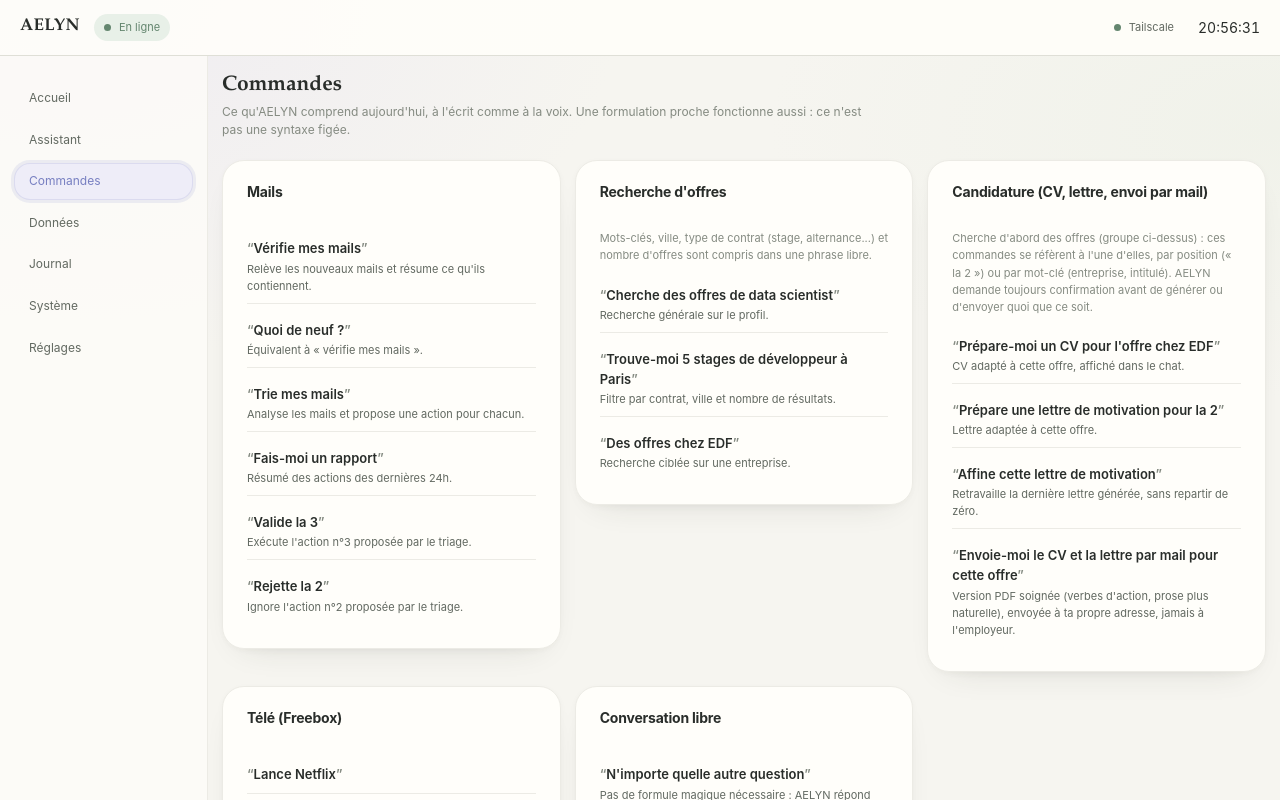
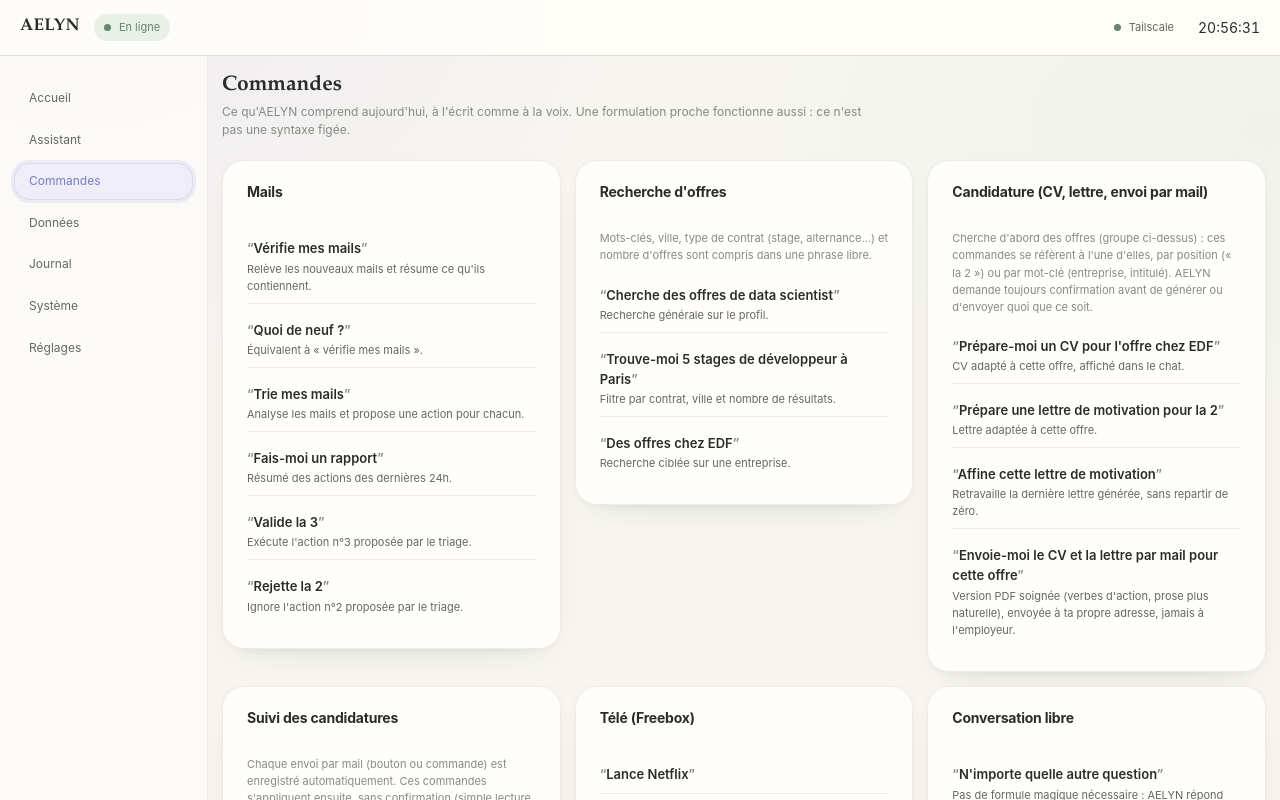
Before and after one commit to Djamal029/aelyn-lite, a React (Vite) app in the folder src/frontend/web/: page /commandes in a window 1280 px wide. Built offline with nearby package versions, Linux system fonts and the light colour scheme; no server answers.

Commit message:
Commandes : documente les nouveaux prompts de suivi des candidatures (ou en sont mes candidatures, marque ma candidature chez X comme ...)

```diff
--- a/src/frontend/web/src/pages/Commands.tsx
+++ b/src/frontend/web/src/pages/Commands.tsx
@@ -53,6 +53,19 @@ const APPLICATION_GROUP: CommandGroup = {
   ],
 };
 
+const APPLICATIONS_TRACKING_GROUP: CommandGroup = {
+  title: "Suivi des candidatures",
+  note: "Chaque envoi par mail (bouton ou commande) est enregistré automatiquement. Ces commandes s'appliquent ensuite, sans confirmation (simple lecture ou changement de statut, rien d'engageant).",
+  examples: [
+    { phrase: "Où en sont mes candidatures ?", desc: "Liste les candidatures déjà envoyées, avec leur statut actuel." },
+    {
+      phrase: "Marque ma candidature chez EDF comme entretien",
+      desc: "Statuts reconnus : postulée, relance, entretien, refusée, acceptée.",
+    },
+    { phrase: "Relance ma candidature chez EDF", desc: "Équivalent à « ... comme relance »." },
+  ],
+};
+
 const MEDIA_GROUP: CommandGroup = {
   title: "Télé (Freebox)",
   examples: [
@@ -86,8 +99,16 @@ const FREE_GROUP: CommandGroup = {
 
 export function Commands() {
   const groups = LITE_MODE
-    ? [MAIL_GROUP, CAREER_GROUP, APPLICATION_GROUP, MEDIA_GROUP, FREE_GROUP]
-    : [MAIL_GROUP, CAREER_GROUP, APPLICATION_GROUP, MEDIA_GROUP, CAMERA_GROUP, FREE_GROUP];
+    ? [MAIL_GROUP, CAREER_GROUP, APPLICATION_GROUP, APPLICATIONS_TRACKING_GROUP, MEDIA_GROUP, FREE_GROUP]
+    : [
+        MAIL_GROUP,
+        CAREER_GROUP,
+        APPLICATION_GROUP,
+        APPLICATIONS_TRACKING_GROUP,
+        MEDIA_GROUP,
+        CAMERA_GROUP,
+        FREE_GROUP,
+      ];
 
   return (
     <div className={styles.page}>
```
